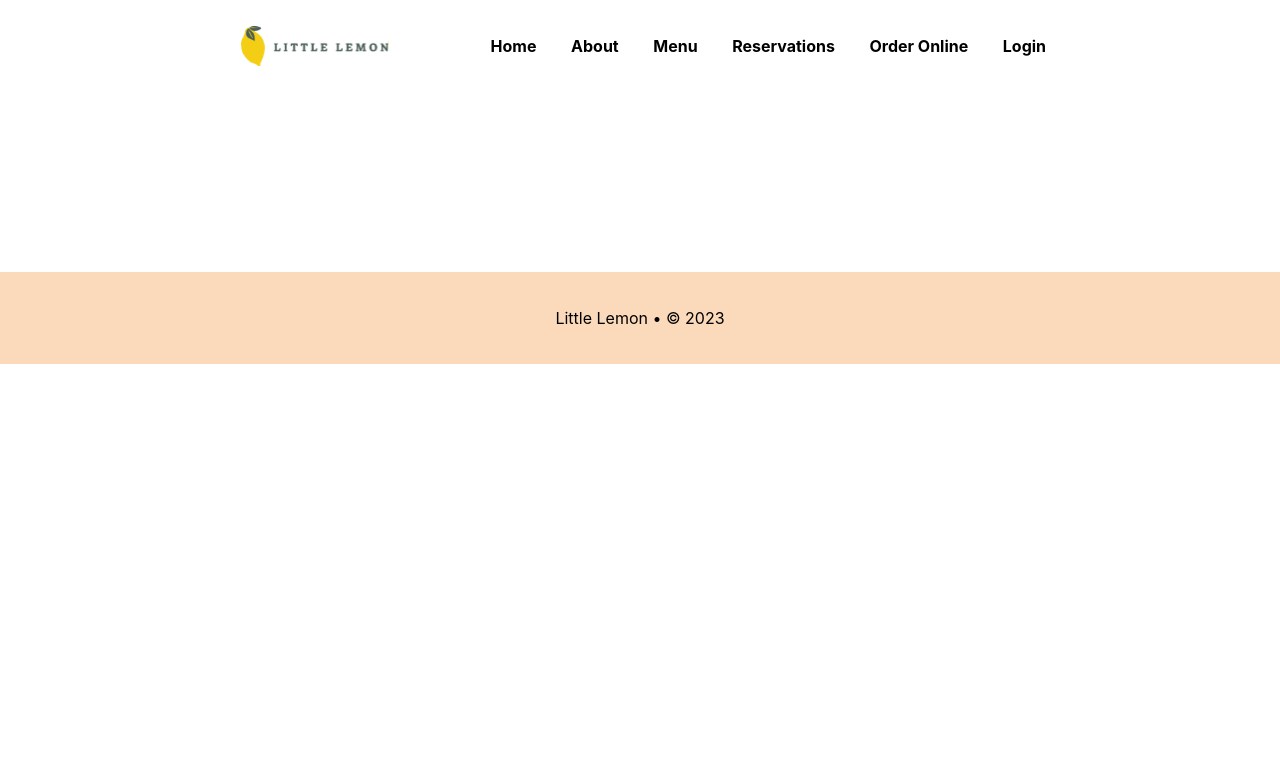
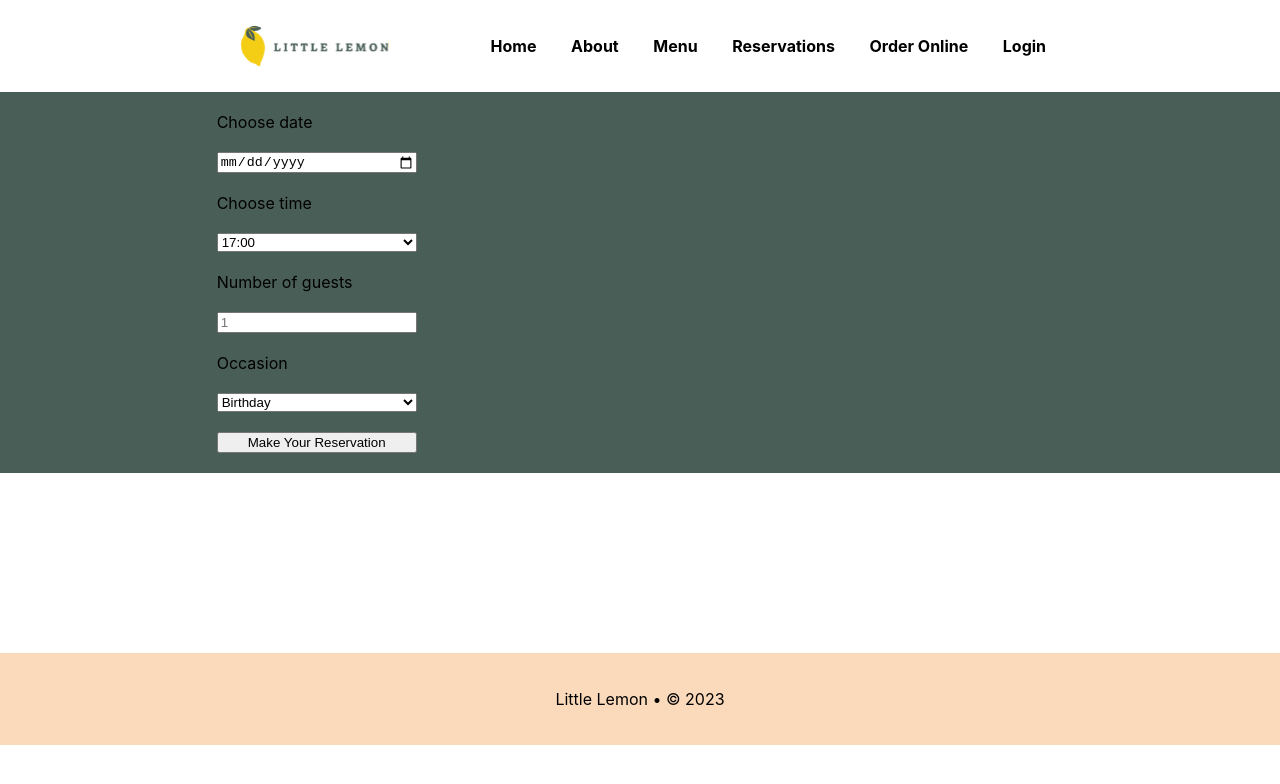
Before and after one commit to secondtime-github/front-end-capstone, a React (Create React App) app: page /booking in a window 1280 px wide. Shown: the top 784 px of the page. Built offline with nearby package versions, Linux system fonts and the light colour scheme; a web font is replaced by a local one.

Commit message:
Difining the Bookings page

```diff
--- a/src/App.js
+++ b/src/App.js
@@ -6,7 +6,7 @@
 
 function App() {
   return (
-    <BrowserRouter>
+    <BrowserRouter basename={process.env.PUBLIC_URL}>
       <Header />
       <Main />
       <Footer />
--- a/src/components/Nav.js
+++ b/src/components/Nav.js
@@ -13,7 +13,6 @@
                 <li><Link to="/">Login</Link></li>
             </ul>
         </nav>
-
     );
 }
 
--- /dev/null
+++ b/src/form/BookingForm.css
@@ -0,0 +1,22 @@
+.booking-page {
+    background-color: #495E57;
+    display: grid;
+    grid-template-columns: repeat(12, 1fr);
+    gap: 20px;
+    padding: 20px 0;
+}
+
+@media screen and (max-width: 860px) {
+    .booking-page {
+        display: flex;
+        flex-direction: column;
+        align-items: center;
+    }
+}
+
+form {
+    grid-column: 3 / 11;
+    display: grid;
+    max-width: 200px;
+    gap: 20px;
+}
--- /dev/null
+++ b/src/form/BookingForm.js
@@ -0,0 +1,65 @@
+import React, { useState } from 'react';
+import './BookingForm.css'
+
+const BookingForm = () => {
+    const [date, setDate] = useState('');
+    const [time, setTime] = useState('');
+    const [guests, setGuests] = useState('');
+    const [occasion, setOccasion] = useState('');
+
+    const [availableTimes] = useState(['17:00', '18:00', '19:00', '20:00', '21:00', '22:00']);
+
+    const handleSubmit = (event) => {
+        event.preventDefault();
+        const bookingDetails = { date, time, guests, occasion };
+        console.log(bookingDetails);
+    };
+
+    return (
+        <form onSubmit={handleSubmit}>
+            <label htmlFor="res-date">Choose date</label>
+            <input
+                type="date"
+                id="res-date"
+                value={date}
+                onChange={e => setDate(e.target.value)}
+            />
+
+            <label htmlFor="res-time">Choose time</label>
+            <select
+                id="res-time"
+                value={time}
+                onChange={e => setTime(e.target.value)}
+            >
+                {availableTimes.map((time, index) => (
+                    <option key={index} value={time}>{time}</option>
+                ))}
+            </select>
+
+            <label htmlFor="guests">Number of guests</label>
+            <input
+                type="number"
+                id="guests"
+                placeholder='1'
+                min={1}
+                max={10}
+                value={guests}
+                onChange={e => setGuests(e.target.value)}
+            />
+
+            <label htmlFor="occasion">Occasion</label>
+            <select
+                id='occasion'
+                value={occasion}
+                onChange={e => setOccasion(e.target.value)}
+            >
+                <option value="Birthday">Birthday</option>
+                <option value="Anniversary">Anniversary</option>
+            </select>
+
+            <input type="submit" value="Make Your Reservation" />
+        </form>
+    );
+}
+
+export default BookingForm;
--- a/src/pages/BookingPage.js
+++ b/src/pages/BookingPage.js
@@ -1,9 +1,11 @@
-
+import BookingForm from "../form/BookingForm";
 
 const BookingPage = () => {
     return (
         <>
-
+            <section className="booking-page">
+                <BookingForm />
+            </section>
         </>
     );
 }
--- a/src/pages/HomePage.js
+++ b/src/pages/HomePage.js
@@ -1,6 +1,5 @@
 import Hero from "./../components/Hero";
 import Highlights from "./../components/Highlights";
-
 
 const HomePage = () => {
     return (
```
